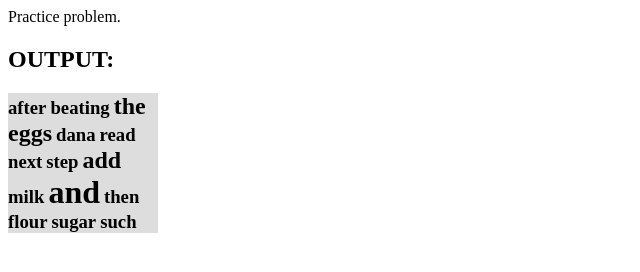
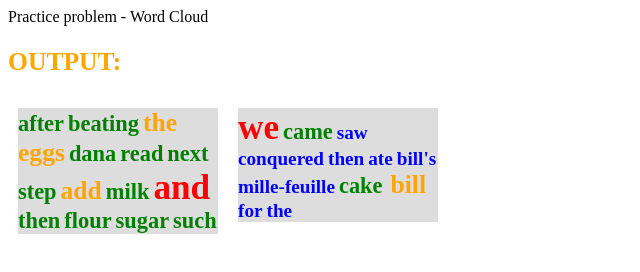
Before and after one commit to pablobrady/PaulsProblemPractice, a website: page wordCloud/index.html in a window 1280 px wide. Shown: the whole page, without its empty margins (0-640 px from the left). Drawn offline with Linux system fonts and the light colour scheme.

Commit message:
Improved handling of special cases.  Fix Regex problem.

```diff
--- a/wordCloud/index.html
+++ b/wordCloud/index.html
@@ -3,8 +3,10 @@
   <head>
 <style>
 .output {
-  width:150px;
+  width:200px;
   background-color:#ddd;
+  margin: 10px;
+  float:left;
 }
 
 .tag {
@@ -12,15 +14,24 @@
   margin: 0;
 }
 
+h1 { font-size: 2.2em; color: red; }
+h2 { font-size: 1.6em; color: orange; }
+h3 { font-size: 1.4em; color: green; }
+h4 { font-size: 1.2em; color: blue; }
+h5 { font-size:   1em; color: black; }
+h6 { font-size: 0.8em; color: gray; }
+
 </style>
   </head>
   <body>
     <div>
-Practice problem.
+Practice problem - Word Cloud
     </div>
 
     <h2>OUTPUT:</h2>
-    <div id="out" class="output"></div>
+    <div id="out1" class="output"></div>
+    <div id="out2" class="output"></div>
+
     <script src="javascript.js"></script>
   </body>
 </html>
--- a/wordCloud/javascript.js
+++ b/wordCloud/javascript.js
@@ -1,23 +1,20 @@
-var wordStr = "After beating the eggs, Dana read the next step: Add milk and eggs, then add flour and sugar. And such...";
 
 var buildWordCloud = function ( aString ) {
   var retVal = "";
 
-  var re = /['.',',',':']/g;
-  var tempStr = aString.replace(re, '').toLowerCase(); // Regex.toLowerCase()
+  var tempStr = aString.replace(/[.,:;(){}\[\]?!]/g, '');
   var wordArray = tempStr.split(' ');
-
+  console.log('wordArray = ', wordArray);
   var wordObj = {};
 
   // Count the word occurences
   var maxCount = 0;
   for(var i=0; i<wordArray.length; i++){
-    var wordStr = wordArray[i];
+    var wordStr = wordArray[i].toLowerCase();
     wordObj[ wordStr ] = (wordObj[ wordStr ]) ? ++wordObj[wordStr] : 1;
 
     maxCount = (wordObj[wordStr] > maxCount) ? wordObj[wordStr] : maxCount;
   }
-  // console.log('maxCount = ' + maxCount);
 
   // Populate the output (reading the workObj this time...)
   for(var element in wordObj) {
@@ -34,8 +31,17 @@ var buildWordCloud = function ( aString ) {
 };
 
 
-var output = buildWordCloud( wordStr );
+var sourceArray = [
+  'After beating the eggs, Dana read the next step: Add milk and eggs, then add flour and sugar. And such...',
+  'We came, we saw, we conquered... then we ate Bill\'s (Mille-Feuille) cake.  Bill!  Bill?  Bill came for the cake!'
+];
 
-console.log("output:  " + output);
 
-document.getElementById('out').innerHTML = output;
+
+var output1 = buildWordCloud( sourceArray[0] );
+var output2 = buildWordCloud( sourceArray[1] );
+
+console.log('output:  ' + output1 + '<br><br>' + output2);
+
+document.getElementById('out1').innerHTML = output1;
+document.getElementById('out2').innerHTML = output2;
```
